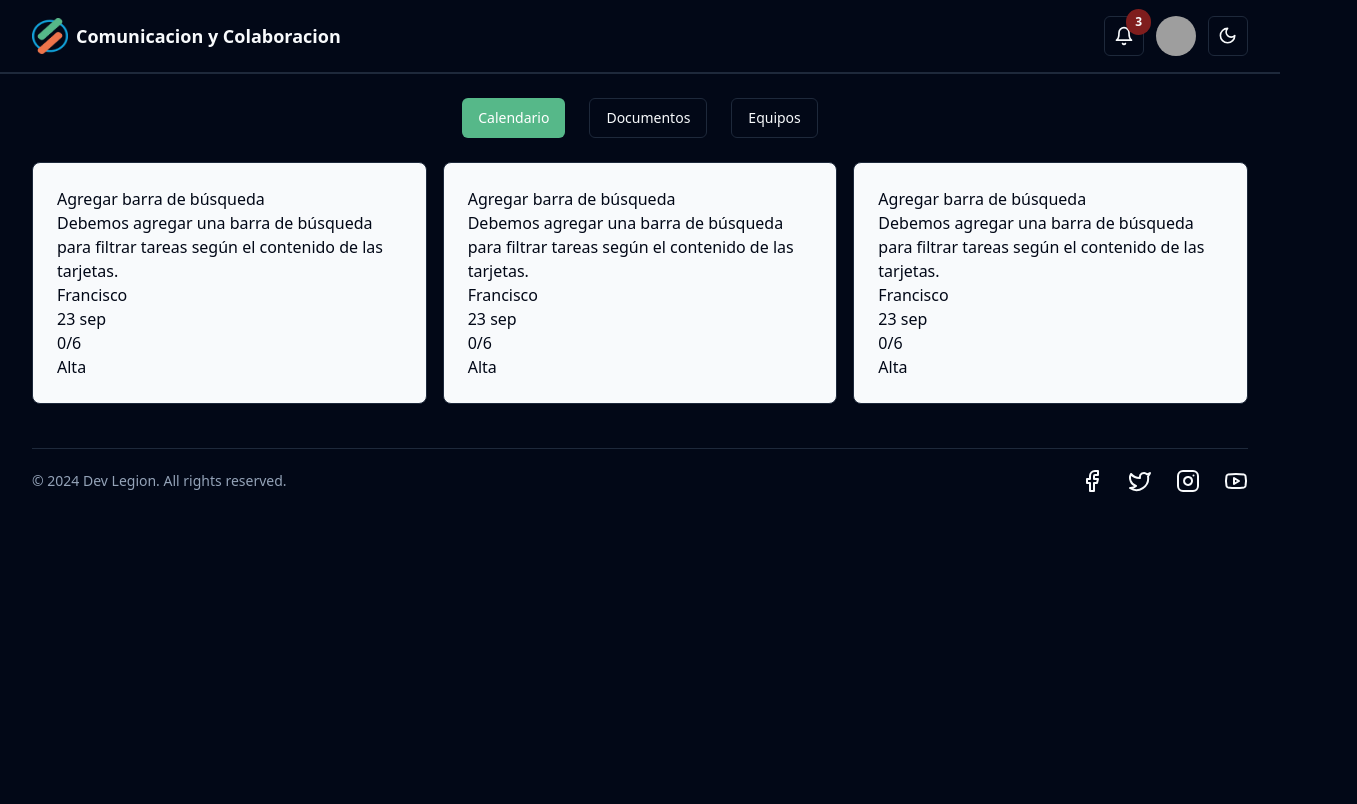
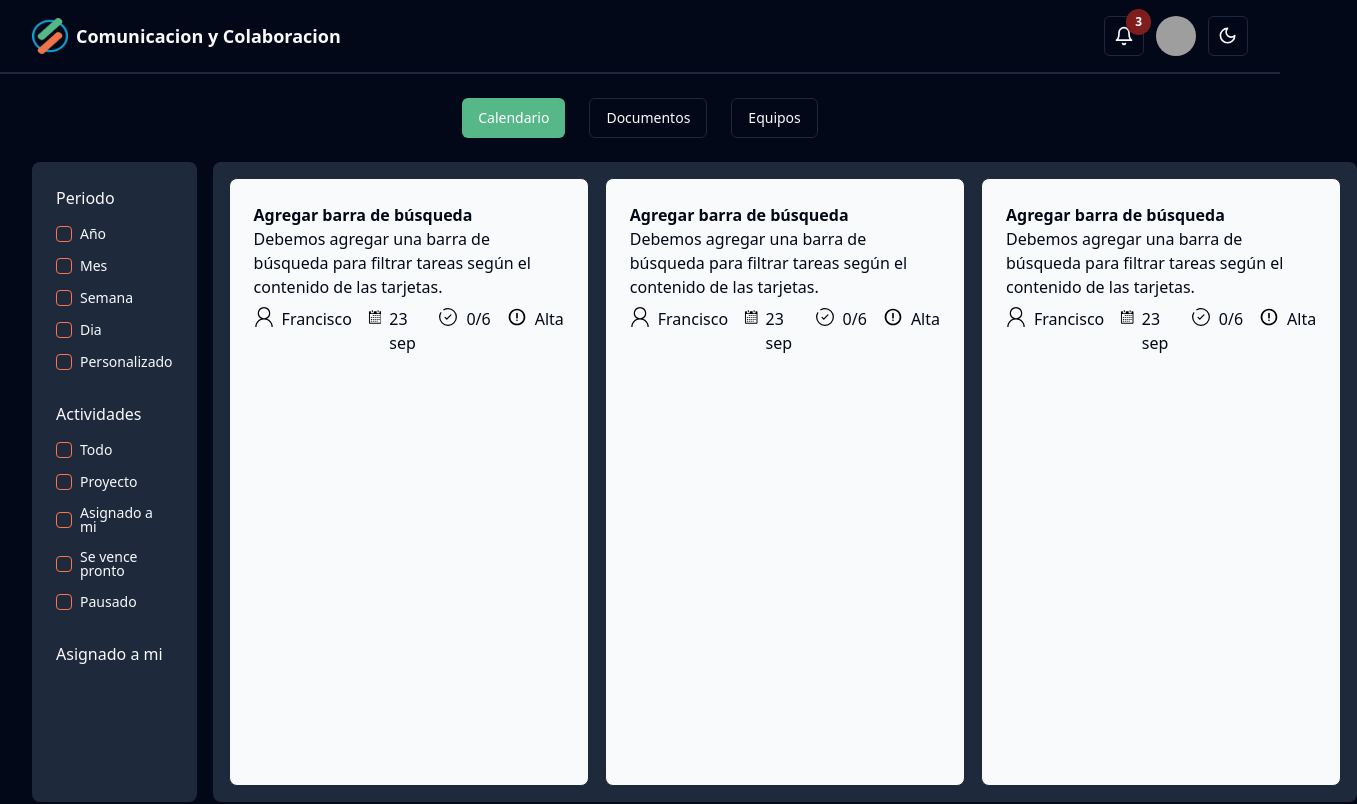
Before and after one commit to D3V-Legion/Open-Startup-Frontend, a React (Vite) app in the folder vite-project/: page /admin/colaboracion in a window 1280 px wide. Shown: the top 804 px of the page, 1357 px wide, since content can reach past the window. Built offline with nearby package versions, Linux system fonts and the light colour scheme; grey boxes are pictures that could not be loaded.

Commit message:
terminando primera parte de colaboracion page

```diff
--- a/vite-project/src/components/global/CardColaboracion.tsx
+++ b/vite-project/src/components/global/CardColaboracion.tsx
@@ -4,13 +4,17 @@ import { Card } from '../ui/card'
 const CardColaboracion = () => {
   return (
     <Card className='bg-foreground text-background p-6'>
-        <h3>Agregar barra de búsqueda</h3>
+        <h3 className='font-bold'>Agregar barra de búsqueda</h3>
         <p>Debemos agregar una barra de búsqueda para filtrar tareas según el contenido de las tarjetas.</p>
-        <div className="iconos">
-            <div className="icono">Francisco</div>
-            <div className="icono">23 sep</div>
-            <div className="icono">0/6</div>
-            <div className="icono">Alta</div>
+        <div className="iconos flex w-100 gap-4 mt-2">
+            <div className="icono flex gap-2">
+            <svg xmlns="http://www.w3.org/2000/svg" width="20" height="20" viewBox="0 0 2048 2048"><path  d="M1330 1203q136 47 245 131t186 196t118 243t41 275h-128q0-164-58-304t-162-244t-243-161t-305-59q-107 0-206 27t-184 76t-155 119t-119 155t-77 185t-27 206H128q0-144 42-275t119-242t186-194t245-133q-78-42-140-102T475 969t-67-157t-24-172q0-133 50-249t137-204T774 50t250-50q133 0 249 50t204 137t137 203t50 250q0 88-23 171t-67 156t-105 133t-139 103M512 640q0 106 40 199t110 162t163 110t199 41t199-40t162-110t110-163t41-199t-40-199t-110-162t-163-110t-199-41t-199 40t-162 110t-110 163t-41 199"/></svg>
+              Francisco</div>
+            <div className="icono flex gap-2"><svg xmlns="http://www.w3.org/2000/svg" width="20" height="20" viewBox="0 0 14 16"><path fill-rule="evenodd" d="M13 2h-1v1.5c0 .28-.22.5-.5.5h-2c-.28 0-.5-.22-.5-.5V2H6v1.5c0 .28-.22.5-.5.5h-2c-.28 0-.5-.22-.5-.5V2H2c-.55 0-1 .45-1 1v11c0 .55.45 1 1 1h11c.55 0 1-.45 1-1V3c0-.55-.45-1-1-1zm0 12H2V5h11v9zM5 3H4V1h1v2zm6 0h-1V1h1v2zM6 7H5V6h1v1zm2 0H7V6h1v1zm2 0H9V6h1v1zm2 0h-1V6h1v1zM4 9H3V8h1v1zm2 0H5V8h1v1zm2 0H7V8h1v1zm2 0H9V8h1v1zm2 0h-1V8h1v1zm-8 2H3v-1h1v1zm2 0H5v-1h1v1zm2 0H7v-1h1v1zm2 0H9v-1h1v1zm2 0h-1v-1h1v1zm-8 2H3v-1h1v1zm2 0H5v-1h1v1zm2 0H7v-1h1v1zm2 0H9v-1h1v1z" /></svg> 23 sep</div>
+            <div className="icono flex gap-2"><svg xmlns="http://www.w3.org/2000/svg" width="20" height="20" viewBox="0 0 24 24"><g fill="none" stroke="#000" stroke-linecap="round" stroke-width="1.5"><path stroke-linejoin="round" d="m8.5 12.5l2 2l5-5"/><path d="M7 3.338A9.95 9.95 0 0 1 12 2c5.523 0 10 4.477 10 10s-4.477 10-10 10S2 17.523 2 12c0-1.821.487-3.53 1.338-5"/></g></svg> 0/6</div>
+            <div className="icono flex gap-2">
+            <svg xmlns="http://www.w3.org/2000/svg" width="20" height="20" viewBox="-2 -2 24 24"><path  d="M10 20C4.477 20 0 15.523 0 10S4.477 0 10 0s10 4.477 10 10s-4.477 10-10 10m0-2a8 8 0 1 0 0-16a8 8 0 0 0 0 16m0-13a1 1 0 0 1 1 1v5a1 1 0 0 1-2 0V6a1 1 0 0 1 1-1m0 10a1 1 0 1 1 0-2a1 1 0 0 1 0 2"/></svg>
+              Alta</div>
         </div>
     </Card>
   )
--- a/vite-project/src/pages/Colaboracion.tsx
+++ b/vite-project/src/pages/Colaboracion.tsx
@@ -1,25 +1,140 @@
-import CardColaboracion from '@/components/global/CardColaboracion'
-import { Button } from '@/components/ui/button'
-import React from 'react'
+import CardColaboracion from "@/components/global/CardColaboracion";
+import { Button } from "@/components/ui/button";
+import React from "react";
+import { Checkbox } from "@/components/ui/checkbox";
 
 const Colaboracion = () => {
   return (
-    <main className='mx-8'>
+    <main className="mx-8 ">
       <div className="botones-header my-6 flex gap-6 w-100 justify-center">
-        <Button className='bg-[#56B889] text-white hover:bg-[#00A26B]'>Calendario</Button>
-        <Button variant={'outline'}>Documentos</Button>
-        <Button variant={'outline'}>Equipos</Button>
+        <Button className="bg-[#56B889] text-white hover:bg-[#00A26B]">
+          Calendario
+        </Button>
+        <Button variant={"outline"}>Documentos</Button>
+        <Button variant={"outline"}>Equipos</Button>
       </div>
-      <div className="side">
 
-      </div>
-      <div className="parte-central flex gap-4">
-        <CardColaboracion/>
-        <CardColaboracion/>
-        <CardColaboracion/>
+      <div className="centro flex gap-4">
+        <div className="side w-[40vw] bg-accent h-[80vh] rounded-lg flex flex-col gap-4 p-6">
+          <div className="primera-parte">
+            <div className="encabezado">
+              <h3>Periodo</h3>
+              <div className="cajas my-4 flex flex-col gap-4">
+                <div className="flex items-center space-x-2">
+                  <Checkbox id="terms" />
+                  <label
+                    htmlFor="terms"
+                    className="text-sm font-medium leading-none peer-disabled:cursor-not-allowed peer-disabled:opacity-70"
+                  >
+                    Año
+                  </label>
+                </div>
+                <div className="flex items-center space-x-2">
+                  <Checkbox id="terms" />
+                  <label
+                    htmlFor="terms"
+                    className="text-sm font-medium leading-none peer-disabled:cursor-not-allowed peer-disabled:opacity-70"
+                  >
+                    Mes
+                  </label>
+                </div>
+                <div className="flex items-center space-x-2">
+                  <Checkbox id="terms" />
+                  <label
+                    htmlFor="terms"
+                    className="text-sm font-medium leading-none peer-disabled:cursor-not-allowed peer-disabled:opacity-70"
+                  >
+                    Semana
+                  </label>
+                </div>
+                <div className="flex items-center space-x-2">
+                  <Checkbox id="terms" />
+                  <label
+                    htmlFor="terms"
+                    className="text-sm font-medium leading-none peer-disabled:cursor-not-allowed peer-disabled:opacity-70"
+                  >
+                    Dia
+                  </label>
+                </div>
+                <div className="flex items-center space-x-2">
+                  <Checkbox id="terms" />
+                  <label
+                    htmlFor="terms"
+                    className="text-sm font-medium leading-none peer-disabled:cursor-not-allowed peer-disabled:opacity-70"
+                  >
+                    Personalizado
+                  </label>
+                </div>
+              </div>
+            </div>
+          </div>
+          <div className="segunda-parte">
+            <div className="encabezado">
+              <h3>Actividades</h3>
+              <div className="cajas my-4 flex flex-col gap-4">
+                <div className="flex items-center space-x-2">
+                  <Checkbox id="terms" />
+                  <label
+                    htmlFor="terms"
+                    className="text-sm font-medium leading-none peer-disabled:cursor-not-allowed peer-disabled:opacity-70"
+                  >
+                    Todo
+                  </label>
+                </div>
+                <div className="flex items-center space-x-2">
+                  <Checkbox id="terms" />
+                  <label
+                    htmlFor="terms"
+                    className="text-sm font-medium leading-none peer-disabled:cursor-not-allowed peer-disabled:opacity-70"
+                  >
+                    Proyecto
+                  </label>
+                </div>
+                <div className="flex items-center space-x-2">
+                  <Checkbox id="terms" />
+                  <label
+                    htmlFor="terms"
+                    className="text-sm font-medium leading-none peer-disabled:cursor-not-allowed peer-disabled:opacity-70"
+                  >
+                    Asignado a mi
+                  </label>
+                </div>
+                <div className="flex items-center space-x-2">
+                  <Checkbox id="terms" />
+                  <label
+                    htmlFor="terms"
+                    className="text-sm font-medium leading-none peer-disabled:cursor-not-allowed peer-disabled:opacity-70"
+                  >
+                    Se vence pronto
+                  </label>
+                </div>
+                <div className="flex items-center space-x-2">
+                  <Checkbox id="terms" />
+                  <label
+                    htmlFor="terms"
+                    className="text-sm font-medium leading-none peer-disabled:cursor-not-allowed peer-disabled:opacity-70"
+                  >
+                    Pausado
+                  </label>
+                </div>
+              </div>
+            </div>
+          </div>
+          <div className="tercera-parte">
+            <div className="encabezado">
+              <h3>Asignado a mi</h3>
+            </div>
+          </div>
+        </div>
+
+        <div className="parte-central flex gap-4 relative p-4 bg-accent rounded-lg">
+          <CardColaboracion />
+          <CardColaboracion />
+          <CardColaboracion />
+        </div>
       </div>
     </main>
-  )
-}
+  );
+};
 
-export default Colaboracion
+export default Colaboracion;
--- a/vite-project/src/service/auth.ts
+++ b/vite-project/src/service/auth.ts
@@ -6,15 +6,15 @@ import { useAuthStore } from "@/store/authStore";
 
 
 // Servicio para registrar un nuevo usuario.
-export const registerAuth =async(email:string,name:string,lastname:string,password:string): Promise<ServiceResponse> => {
+export const registerAuth =async(email:string,firstname:string,lastname:string,password:string): Promise<ServiceResponse> => {
     try {
-        const response = await apiManager.post("/register",{email,name,lastname,password});
+        const response = await apiManager.post("/register",{email,firstname,lastname,password});
         return {data: response.data};
     } catch (error:unknown) {
         // Devolver una acción indicando fallo
         if (axios.isAxiosError(error)) {
             return { error: error.response?.data?.message || "Error desconocido" };
-          } else {
+          } else {x
             return { error: "Error inesperado" };
           }
     }
--- a/vite-project/src/validations/validationSchemas.ts
+++ b/vite-project/src/validations/validationSchemas.ts
@@ -2,7 +2,7 @@ import { z } from 'zod';
 
 // Esquema de validación para formulario de register con zod
 export const userSchema = z.object({
-  name: z.string().min(1, "Name is required"),
+  firstname: z.string().min(1, "Name is required"),
   lastname: z.string().min(1, "Last name is required"),
   email: z.string().email("Invalid email address"),
   password: z.string().min(6, "Password must be at least 6 characters long"),
```
Also changed, not shown: vite-project/src/pages/Register.tsx (+12 -7 lines).
